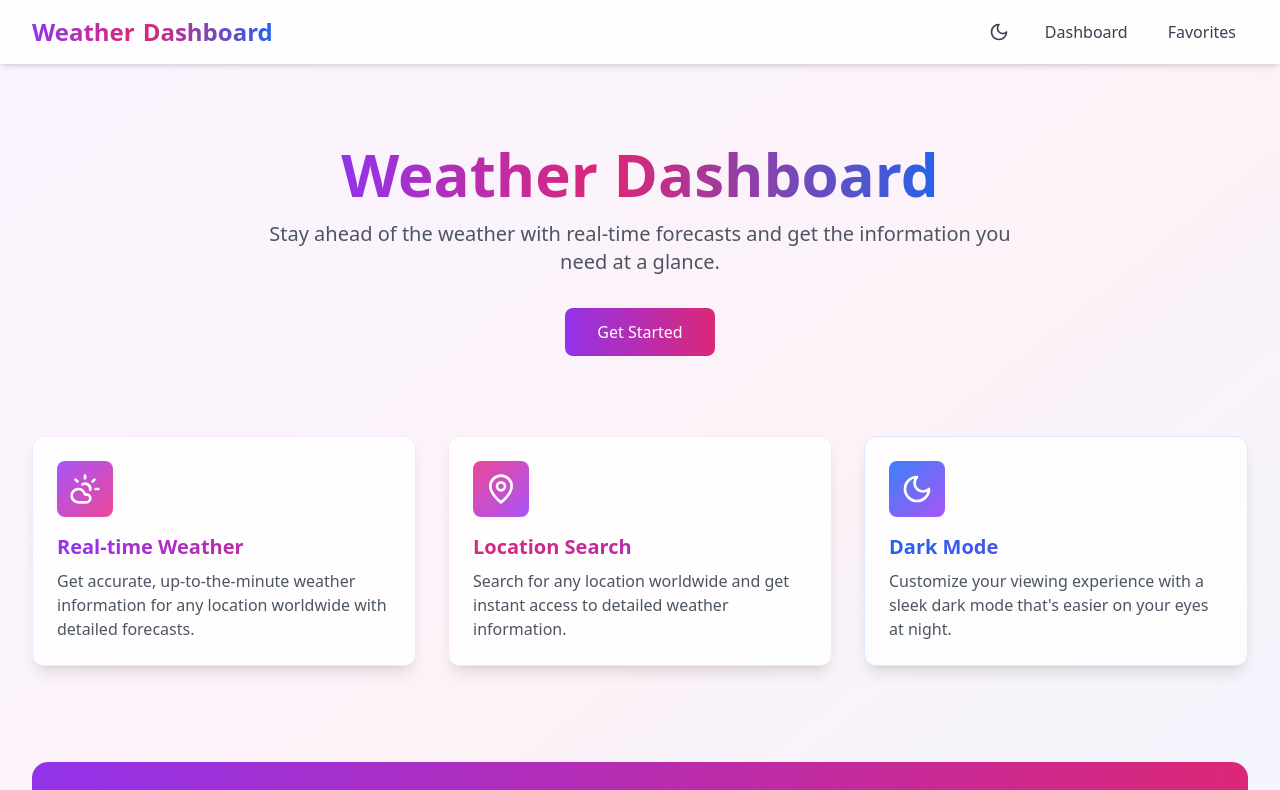
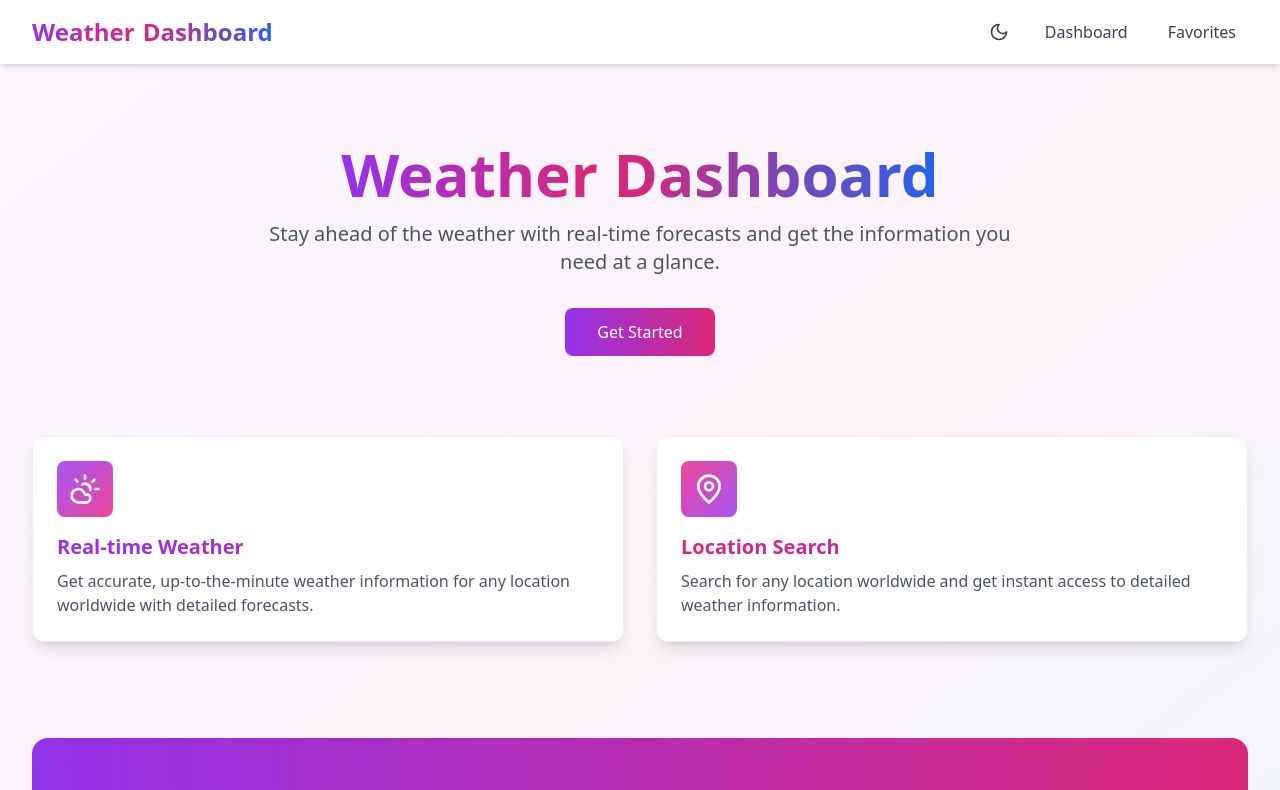
Before and after one commit to subhash0299/weather-dashboard, a React (Vite) app: page / in a window 1280 px wide. Shown: the top 790 px of the page. Built offline with nearby package versions, Linux system fonts and the light colour scheme; no server answers.

Commit message:
Remove dark mode box from homepage

```diff
--- a/src/pages/HomePage.tsx
+++ b/src/pages/HomePage.tsx
@@ -1,6 +1,6 @@
 import React from 'react';
 import { useNavigate } from 'react-router-dom';
-import { CloudSun, MapPin, Moon } from 'lucide-react';
+import { CloudSun, MapPin } from 'lucide-react';
 
 const HomePage: React.FC = () => {
   const navigate = useNavigate();
@@ -32,7 +32,7 @@
         </div>
 
         {/* Features Section */}
-        <div className="grid grid-cols-1 md:grid-cols-3 gap-8 mt-20">
+        <div className="grid grid-cols-1 md:grid-cols-2 gap-8 mt-20">
           <div className="bg-white/80 dark:bg-gray-800/80 backdrop-blur-sm p-6 rounded-xl shadow-lg transition-all duration-300 hover:transform hover:translate-y-[-4px] border border-purple-100 dark:border-purple-900">
             <div className="inline-flex items-center justify-center p-3 bg-gradient-to-br from-purple-500 to-pink-500 rounded-lg text-white mb-4">
               <CloudSun className="h-8 w-8" />
@@ -56,18 +56,6 @@
               Search for any location worldwide and get instant access to detailed weather information.
             </p>
           </div>
-
-          <div className="bg-white/80 dark:bg-gray-800/80 backdrop-blur-sm p-6 rounded-xl shadow-lg transition-all duration-300 hover:transform hover:translate-y-[-4px] border border-blue-100 dark:border-blue-900">
-            <div className="inline-flex items-center justify-center p-3 bg-gradient-to-br from-blue-500 to-purple-500 rounded-lg text-white mb-4">
-              <Moon className="h-8 w-8" />
-            </div>
-            <h3 className="text-xl font-semibold bg-gradient-to-r from-blue-600 to-purple-600 bg-clip-text text-transparent mb-2">
-              Dark Mode
-            </h3>
-            <p className="text-gray-600 dark:text-gray-300">
-              Customize your viewing experience with a sleek dark mode that's easier on your eyes at night.
-            </p>
-          </div>
         </div>
 
         {/* CTA Section */}
```
